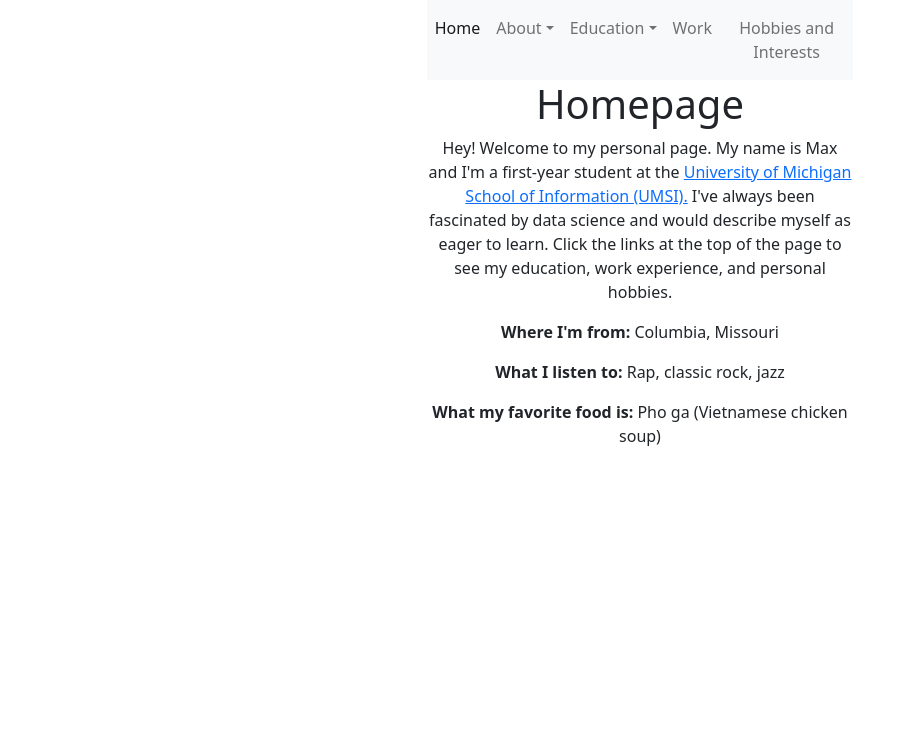
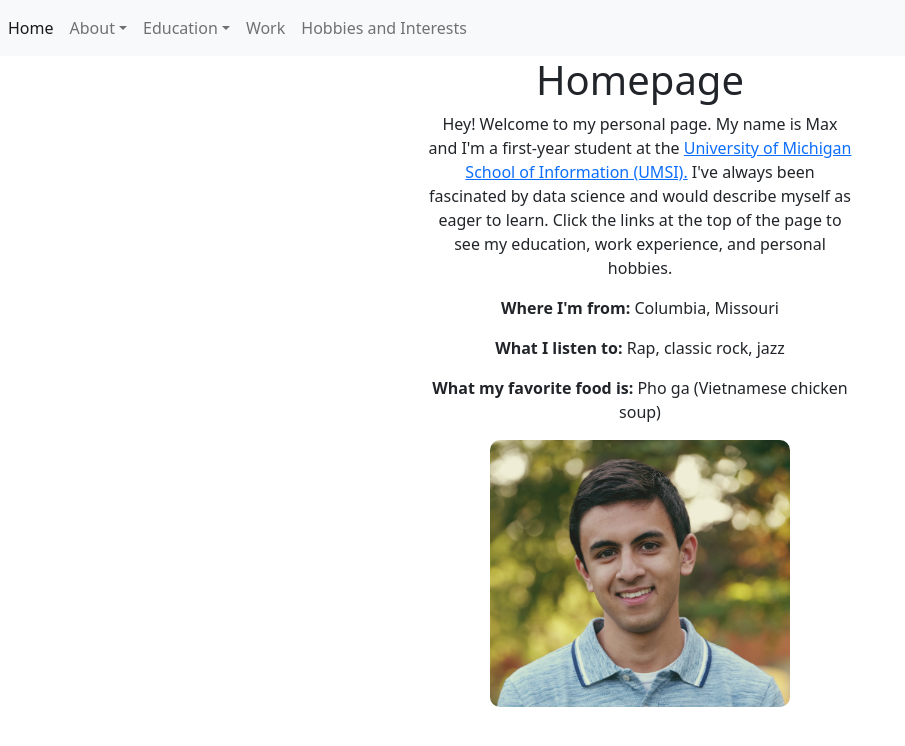
Before and after one commit to mrthorpe12/personal_portfolio, a React (Create React App) app in the folder portfolio/: page /home in a window 1280 px wide. Shown: the top 746 px of the page, without its empty margins (0-905 px from the left). Built offline with nearby package versions, Linux system fonts and the light colour scheme.

Commit message:
Restyle App. Add content to Secondary. Add image to Home.

```diff
--- a/portfolio/src/App.css
+++ b/portfolio/src/App.css
@@ -1,7 +1,5 @@
 .App {
   text-align: center;
-  display: grid;
-  grid-template-columns: 1fr 1fr 1fr;
 }
 
 .App-logo {
@@ -34,11 +32,24 @@
   from {
     transform: rotate(0deg);
   }
+
   to {
     transform: rotate(360deg);
   }
 }
 
 main {
+  /* border: 20px solid red; */
+  display: grid;
+  grid-template-columns: repeat(3, 1fr);
+}
+
+main div {
   grid-column: 2;
 }
+
+.img-responsive {
+  height: auto;
+  width: 300px;
+  border-radius: 10px;
+}
--- a/portfolio/src/App.js
+++ b/portfolio/src/App.js
@@ -21,8 +21,8 @@ import Home from './components/Home';
 function App() {
   return (
     <div className="App">
+      <Navigation />
       <main>
-        <Navigation />
         <Routes>
           <Route path='background' element={<Background />} />
           <Route path='personal' element={<PersonalProjects />} />
--- a/portfolio/src/components/Home.js
+++ b/portfolio/src/components/Home.js
@@ -1,4 +1,5 @@
 import React from 'react';
+import headshot from "../images/headshot.jpg";
 
 function Home() {
     return (
@@ -15,6 +16,7 @@ function Home() {
             </p>
             <p>            <strong>What my favorite food is:</strong> Pho ga (Vietnamese chicken soup)
             </p>
+            <img className='img-responsive' src={headshot} alt="Personal headshot"></img>
         </div>
     )
 }
--- a/portfolio/src/components/Secondary.js
+++ b/portfolio/src/components/Secondary.js
@@ -5,9 +5,9 @@ const Secondary = () => {
         <div>
             <h1>David H. Hickman High School</h1>
             <p><strong>"Everybody is ignorant, only on different subjects."</strong> - Will Rogers</p>
-            <h2>Diploma with High Honors</h2>
-            <h2>3.8 GPA</h2>
-            <h2>AP Capstone Scholar</h2>
+            <p>Diploma with High Honors</p>
+            <p>3.8 GPA</p>
+            <p>AP Capstone Scholar</p>
         </div>
     )
 }
```
